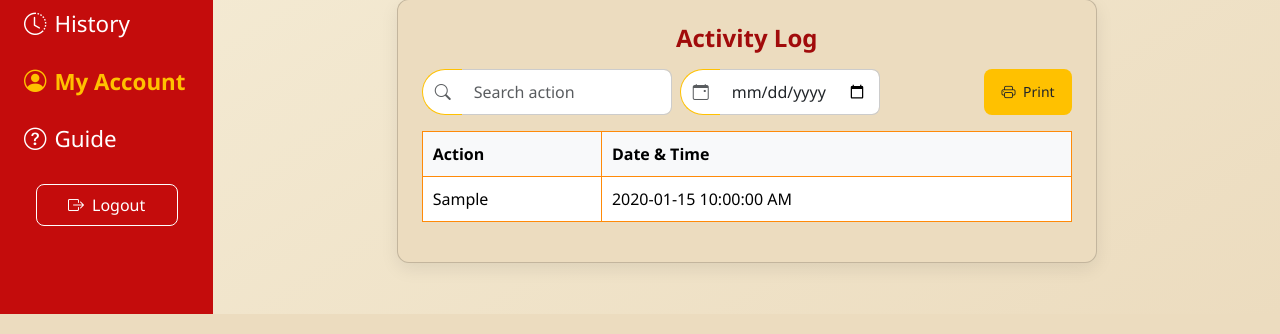
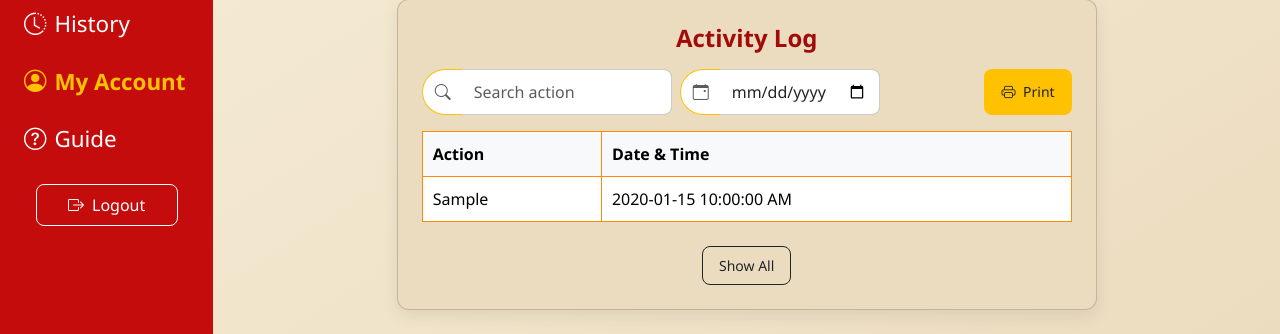
Before and after one commit to Mackynie/flask-borrowing, a Flask app: page /admin_account in a window 1280 px wide. Shown: the part 486-820 px from the top of the page. Run offline with Flask 2, Linux system fonts and the light colour scheme; the visitor is signed in with stand-in values (Sample User, id 1); tables that the repository leaves empty hold one stand-in row (values such as "Sample post"); parts of the project's set-up code (start-up, migrations or seed data) failed here and were passed over; some libraries are stand-ins or nearby versions.

Commit message:
Update admin_account.html

```diff
--- a/admin_web/templates/admin_account.html
+++ b/admin_web/templates/admin_account.html
@@ -122,7 +122,7 @@
           <div class="profile-avatar"><i class="bi bi-person-fill"></i></div>
           <h4 class="text-center mb-2">{{ admin.full_name }}</h4>
           <p class="text-center text-secondary"><strong>Username:</strong> {{ admin.username }}</p>
-          <p class="text-center text-secondary"><strong>Phone:</strong> {{ admin.phone_number or 'N/A' }}</p> <!-- ✅ Added phone display -->
+          <p class="text-center text-secondary"><strong>Phone:</strong> {{ admin.phone_number or 'N/A' }}</p>
 
           <!-- Update Button -->
           <div class="text-center mt-3">
@@ -144,7 +144,7 @@
                   <input type="text" class="form-control" name="username" value="{{ admin.username }}" required>
                 </div>
                 <div class="mb-3">
-                  <label class="form-label">Phone Number</label> <!-- ✅ Added phone number input -->
+                  <label class="form-label">Phone Number</label>
                   <input type="text"
                    class="form-control"
                    name="phone_number"
@@ -214,6 +214,12 @@
               </tbody>
             </table>
           </div>
+
+          <!-- Show All Button -->
+          <div class="text-center mt-2">
+            <button id="toggleActivityRows" class="btn btn-sm btn-outline-dark">Show All</button>
+          </div>
+
         </div>
       </main>
     </div>
@@ -226,6 +232,8 @@
     AOS.init();
 
     const adminName = "{{ admin.full_name }}";
+    let showAllActivity = false;
+    const MAX_ACTIVITY_ROWS = 5;
 
     async function toBase64(url) {
       const res = await fetch(url, {cache: "no-store"});
@@ -275,6 +283,15 @@
       `;
     }
 
+    function updateActivityVisibility() {
+      const rows = document.querySelectorAll('#activityTbody tr.export-visible');
+      rows.forEach((row, index) => {
+        if (row.id && row.id.startsWith('no')) return;
+        row.style.display = (!showAllActivity && index >= MAX_ACTIVITY_ROWS) ? 'none' : '';
+      });
+      document.getElementById('toggleActivityRows').textContent = showAllActivity ? 'Show Less' : 'Show All';
+    }
+
     function filterActivityLog() {
       const search = document.getElementById('activitySearch').value.toLowerCase();
       const date = document.getElementById('activityDate').value;
@@ -287,16 +304,24 @@
         const actionText = cells[0].textContent.toLowerCase();
         const rowDate = cells[1].textContent.split(' ')[0];
         const visible = (!search || actionText.includes(search)) && (!date || rowDate === date);
-        row.style.display = visible ? '' : 'none';
         row.classList.toggle('export-visible', visible);
         if (visible) visibleCount++;
       });
 
       document.getElementById('noActivityRow').style.display = visibleCount === 0 ? '' : 'none';
+      updateActivityVisibility();
     }
 
     document.getElementById('activitySearch').addEventListener('input', filterActivityLog);
     document.getElementById('activityDate').addEventListener('change', filterActivityLog);
+
+    document.getElementById('toggleActivityRows').addEventListener('click', () => {
+      showAllActivity = !showAllActivity;
+      updateActivityVisibility();
+    });
+
+    // Initialize after page load
+    updateActivityVisibility();
 
     async function exportActivityToPDF() {
       const rows = document.querySelectorAll('#activityTable tbody tr.export-visible');
```
